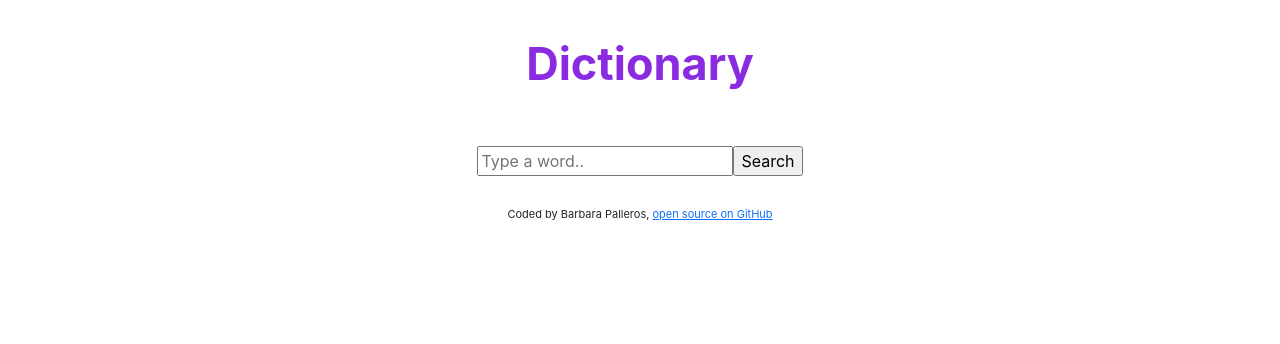
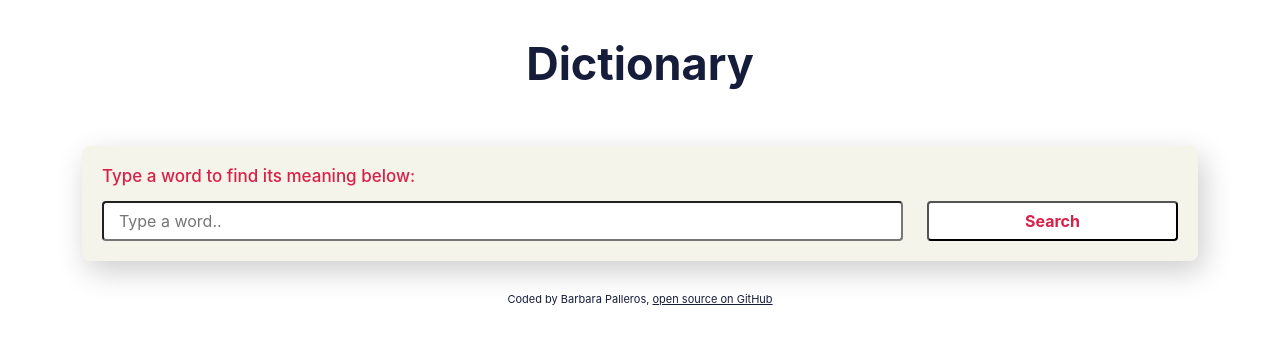
Before and after one commit to kibi-00/dictionary-project, a React (Create React App) app: page / in a window 1280 px wide. Shown: the top 344 px of the page. Built offline with nearby package versions, Linux system fonts and the light colour scheme.

Commit message:
Added styles to project

```diff
--- a/src/App.css
+++ b/src/App.css
@@ -1,15 +1,28 @@
+:root {
+  --first-color: #151d3b;
+  --second-color: #6ebf8b;
+  --third-color: #d82148;
+  --light-color: 218, 219, 189;
+}
+
 .App {
   text-align: center;
-  margin: 30px auto;
+  margin: 0 auto;
+  padding: 30px;
 }
 
 .App-header {
   font-size: 45px;
-  color: blueviolet;
+  color: var(--first-color);
   font-weight: bold;
 }
 
 .App-footer {
   font-size: 11px;
   margin: 30px auto;
+  color: var(--first-color);
 }
+
+.App-footer a {
+  color: var(--first-color);
+}
--- a/src/Dictionary.css
+++ b/src/Dictionary.css
@@ -0,0 +1,31 @@
+.Dictionary h1 {
+  font-size: 17px;
+  margin-bottom: 15px;
+  color: var(--third-color);
+  text-align: left;
+}
+
+.Dictionary section {
+  background-color: rgba(var(--light-color), 0.3);
+  border-radius: 8px;
+  padding: 20px 20px;
+  margin: 20px auto;
+  box-shadow: 5px 10px 30px rgba(0, 0, 0, 0.2);
+}
+
+.Dictionary input {
+  border-radius: 4px;
+  padding: 6px 15px;
+}
+
+.Dictionary .search-button {
+  color: var(--third-color);
+  font-weight: bold;
+  background-color: white;
+  transition: all 150ms ease-in-out;
+}
+
+.Dictionary .search-button:hover {
+  color: rgb(var(--light-color));
+  background-color: var(--third-color);
+}
--- a/src/Dictionary.js
+++ b/src/Dictionary.js
@@ -25,10 +25,28 @@ export default function Dictionary() {
 
   return (
     <div className="Dictionary">
-      <form onSubmit={handleSubmit}>
-        <input type="search" placeholder="Type a word.." onChange={storeWord} />
-        <input type="submit" value="Search" />
-      </form>
+      <section>
+        <h1>Type a word to find its meaning below:</h1>
+        <form onSubmit={handleSubmit}>
+          <div className="row">
+            <div className="col-9">
+              <input
+                type="search"
+                placeholder="Type a word.."
+                onChange={storeWord}
+                className="w-100"
+              />
+            </div>
+            <div className="col-3">
+              <input
+                type="submit"
+                value="Search"
+                className="w-100 search-button"
+              />
+            </div>
+          </div>
+        </form>
+      </section>
       <Results info={results} />
     </div>
   );
--- a/src/Meanings.css
+++ b/src/Meanings.css
@@ -1,4 +1,19 @@
+.Meanings h5 {
+  color: var(--third-color);
+  font-weight: bold;
+  font-size: 24px;
+}
+.Meanings .definition {
+  color: var(--third-color);
+  font-weight: bold;
+}
+
 .Meanings-example {
-  color: blueviolet;
+  color: var(--second-color);
   font-style: italic;
 }
+
+.Meanings p {
+  margin-bottom: 0;
+  text-align: left;
+}
--- a/src/Meanings.js
+++ b/src/Meanings.js
@@ -5,6 +5,7 @@ import Synonyms from "./Synonyms";
 export default function Meanings(props) {
   return (
     <div className="Meanings">
+      <section>
         <h5>{props.meanings.partOfSpeech}</h5>
         <Synonyms synonyms={props.meanings.synonyms} />
 
@@ -12,7 +13,7 @@ export default function Meanings(props) {
         {props.meanings.definitions.map((definitions, index) => (
           <div key={index}>
             <p>
-            <strong>Definition: </strong>
+              <span className="definition">Definition: </span>
               {definitions.definition}
             </p>
             <p className="Meanings-example">{definitions.example}</p>
@@ -20,6 +21,7 @@ export default function Meanings(props) {
             <br />
           </div>
         ))}
+      </section>
     </div>
   );
 }
--- /dev/null
+++ b/src/Phonetics.css
@@ -0,0 +1,24 @@
+.Phonetics .audio-and-text {
+  line-height: 40px;
+}
+.Phonetics .listen-button {
+  text-decoration: none;
+  margin-right: 10px;
+  font-weight: bold;
+  transition: all 150ms ease-in-out;
+  border-radius: 50px;
+  padding: 6px 15px;
+  border: solid 2px var(--first-color);
+  color: var(--first-color);
+  background-color: var(--second-color);
+}
+
+.Phonetics .listen-button:hover {
+  color: var(--light-color);
+  background-color: var(--background-color);
+}
+
+.Phonetics .phonetic-text {
+  color: var(--background-color);
+  opacity: 0.9;
+}
--- a/src/Phonetics.js
+++ b/src/Phonetics.js
@@ -1,23 +1,24 @@
 import React from "react";
+import "./Phonetics.css";
 
 export default function Phonetics(props) {
   console.log(props.phonetics);
 
   return (
-    <div>
+    <div className="Phonetics">
       {props.phonetics.map((phonetic, index) => {
         if (index > 0) {
           return (
-            <div key={index}>
+            <div key={index} className="audio-and-text">
               <a
                 href={phonetic.audio}
                 target="_blank"
                 rel="noreferrer"
-                className="btn btn-warning"
+                className="listen-button"
               >
                 Listen
               </a>{" "}
-              <span>{phonetic.text}</span>
+              <span className="phonetic-text">{phonetic.text}</span>
             </div>
           );
         } else {
--- /dev/null
+++ b/src/Results.css
@@ -0,0 +1,5 @@
+.Results h2 {
+  margin-bottom: 20px;
+  font-size: 30px;
+  color: var(--background-color);
+}
--- a/src/Results.js
+++ b/src/Results.js
@@ -1,14 +1,16 @@
 import React from "react";
 import Meanings from "./Meanings";
 import Phonetics from "./Phonetics";
+import "./Results.css";
 
 export default function Results(props) {
   if (props.info) {
     return (
       <div className="Results">
-        <h2 className="text-capitalize mt-3">{props.info.word}</h2>
-        <Phonetics phonetics={props.info.phonetics} />
-
+        <section>
+          <h2 className="text-capitalize mt-3">{props.info.word}</h2>
+          <Phonetics phonetics={props.info.phonetics} />
+        </section>
         {props.info.meanings.map((meanings, index) => (
           <div key={index}>
             <Meanings meanings={meanings} />
--- /dev/null
+++ b/src/Synonyms.css
@@ -0,0 +1,11 @@
+.Synonyms ul {
+  list-style-type: none;
+  margin: 0;
+  padding: 0;
+  display: inline-block;
+}
+
+.Synonyms li {
+  margin: auto 10px;
+  color: var(--light-color);
+}
--- a/src/Synonyms.js
+++ b/src/Synonyms.js
@@ -1,15 +1,17 @@
 import React from "react";
+import "./Synonyms.css";
 
 export default function Synonyms(props) {
   if (props.synonyms.length > 0) {
     return (
-      <div>
-        <span className="text-decoration-underline">Synonyms:</span>
+      <div className="Synonyms">
+        [
         {props.synonyms.map((synonyms, index) => (
           <ul key={index}>
             <li>{synonyms}</li>
           </ul>
         ))}
+        ]
       </div>
     );
   } else {
```
Lines whose indentation alone changed are shown as unchanged.
